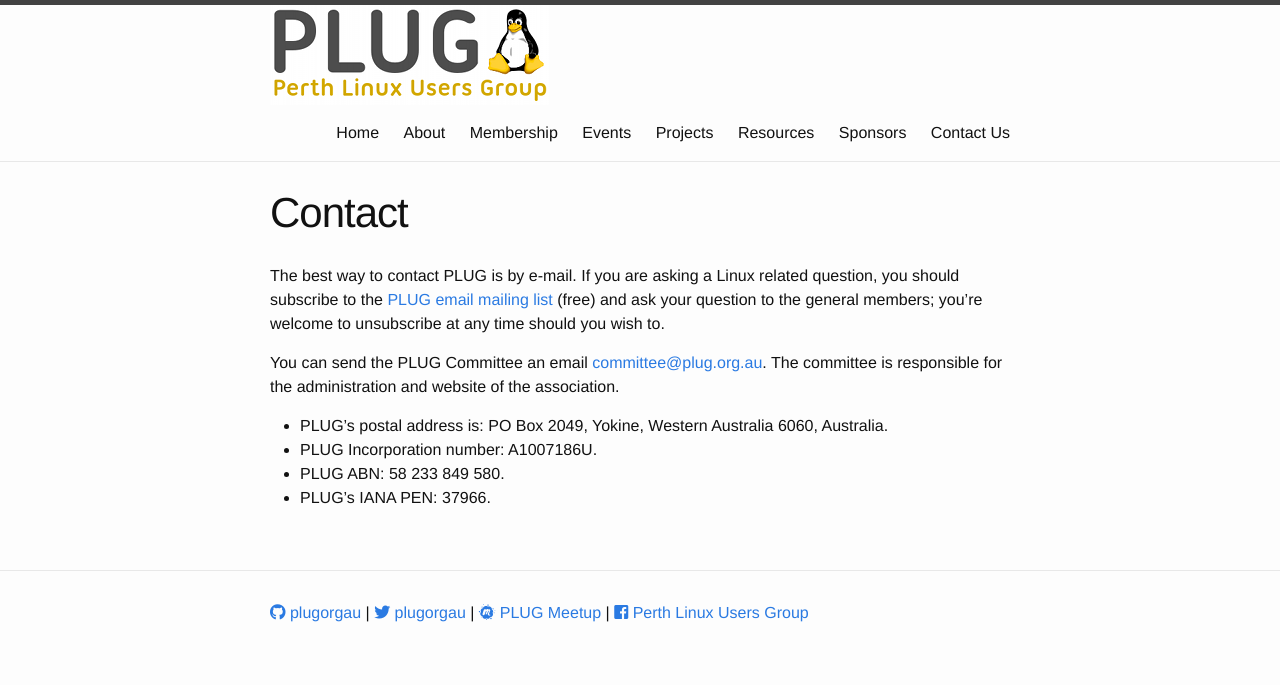
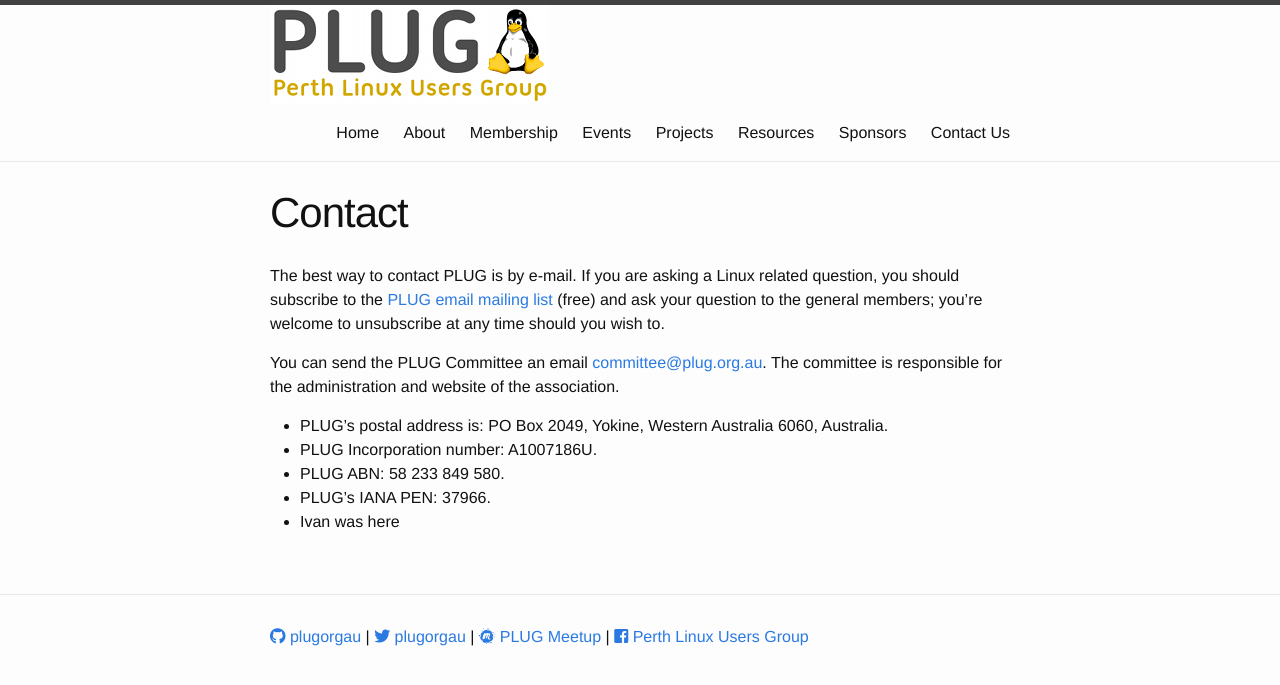
Before and after one commit to plugorgau/plugorgau.github.io, a Jekyll site: the page built from pages/contact.md, in a window 1280 px wide. Shown: the top 685 px of the page. Built offline with Jekyll 4.4.1, drawn with Linux system fonts in a browser that asks for light colours; nearby versions of some CDN libraries.

Commit message:
Ivan testing

```diff
--- a/pages/contact.md
+++ b/pages/contact.md
@@ -11,3 +11,4 @@ You can send the PLUG Committee an email [committee@plug.org.au](mailto:committe
 *   PLUG Incorporation number: A1007186U.
 *   PLUG ABN: 58 233 849 580.
 *   PLUG's IANA PEN: 37966.
+*   Ivan was here
```
